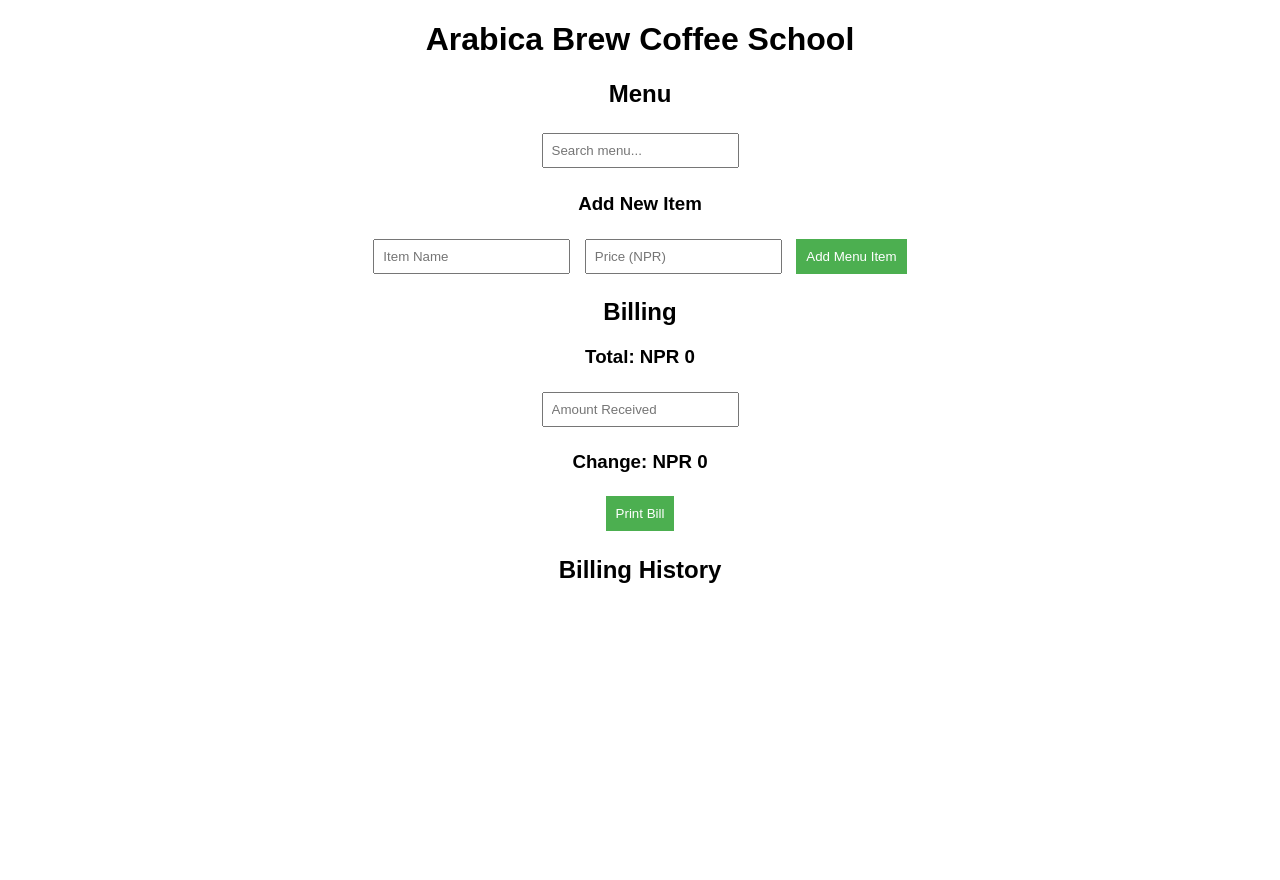
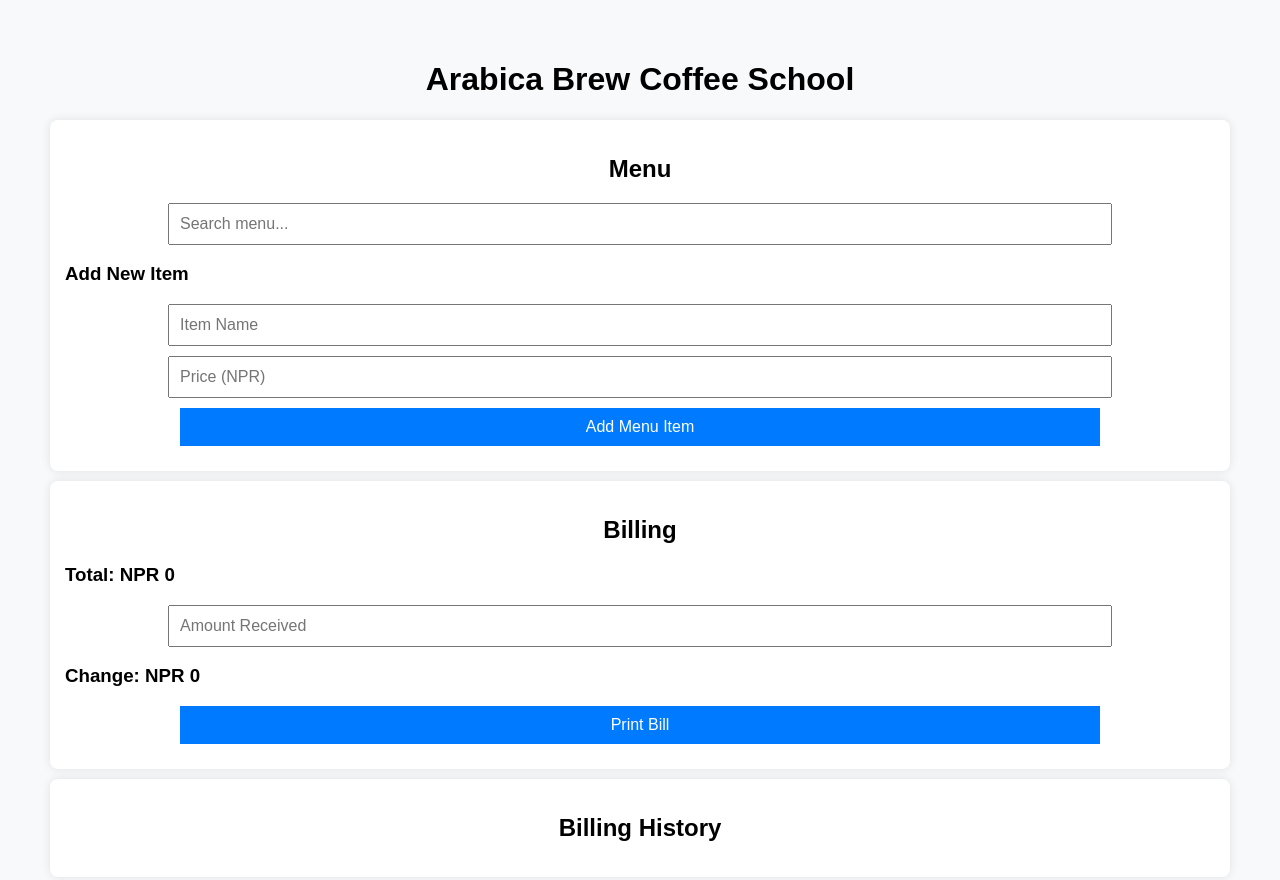
Before and after one commit to nepking68/Billing, a plain HTML site: page index.html in a window 1280 px wide. Before the commit the page ends 800 px from the top, so only its background shows below. Drawn offline with Linux system fonts and the light colour scheme.

Commit message:
Update style.css

```diff
--- a/style.css
+++ b/style.css
@@ -1,32 +1,15 @@
-body {
-    font-family: Arial, sans-serif;
-    text-align: center;
-    margin: 20px;
-}
+body { font-family: Arial, sans-serif; margin: 20px; padding: 20px; background-color: #f8f9fa; }
 
-input {
-    padding: 8px;
-    margin: 5px;
-}
+h1, h2 { text-align: center; }
 
-button {
-    padding: 10px;
-    margin: 5px;
-    background-color: #4CAF50;
-    color: white;
-    border: none;
-    cursor: pointer;
-}
+input, button { display: block; margin: 10px auto; padding: 10px; width: 80%; font-size: 16px; }
 
-button:hover {
-    background-color: #45a049;
-}
+button { background-color: #007bff; color: white; border: none; cursor: pointer; }
 
-#menu {
-    margin-bottom: 20px;
-}
+button:hover { background-color: #0056b3; }
 
-#bill {
-    list-style-type: none;
-    padding: 0;
-}
+#menu-section, #billing-section, #history-section { background: white; padding: 15px; margin: 10px; border-radius: 8px; box-shadow: 0px 0px 10px rgba(0, 0, 0, 0.1); }
+
+#menu div, #bill li, #history li { padding: 10px; border-bottom: 1px solid #ddd; text-align: center; }
+
+.hidden { display: none; }
```
